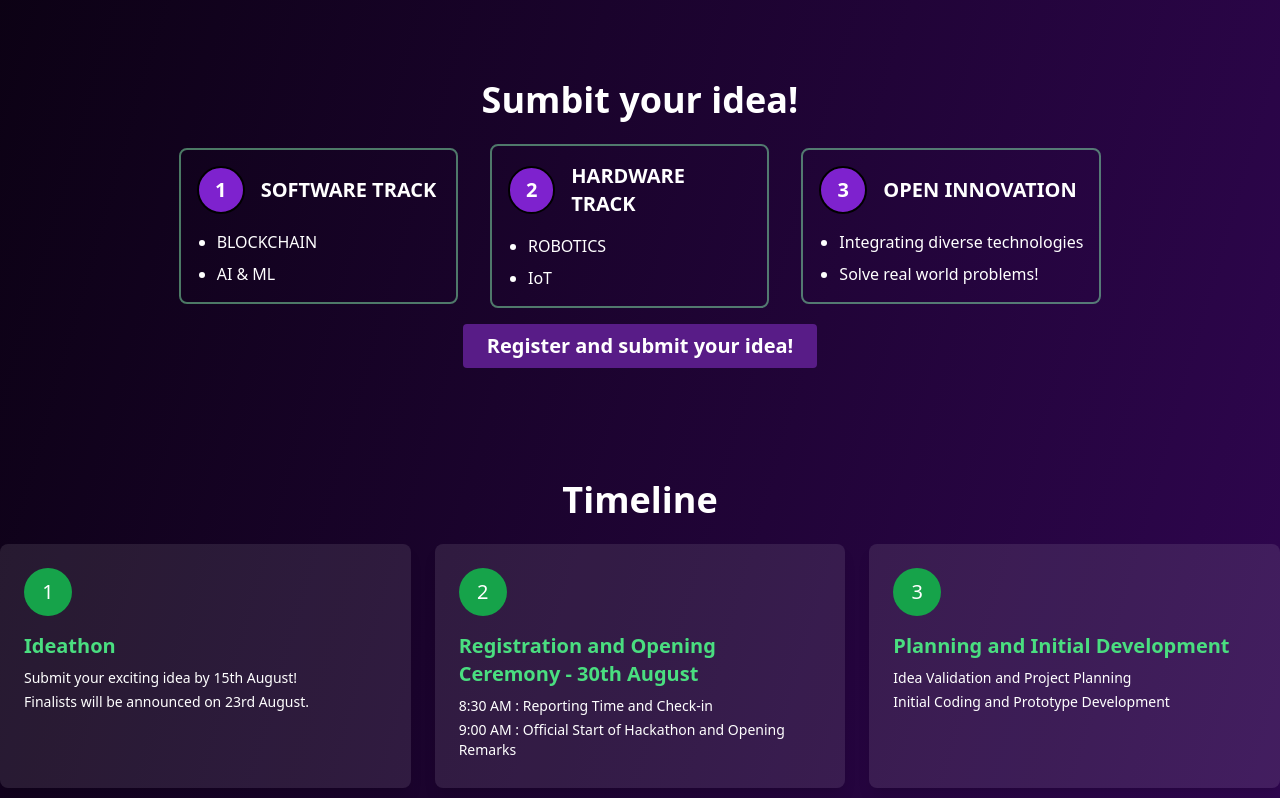
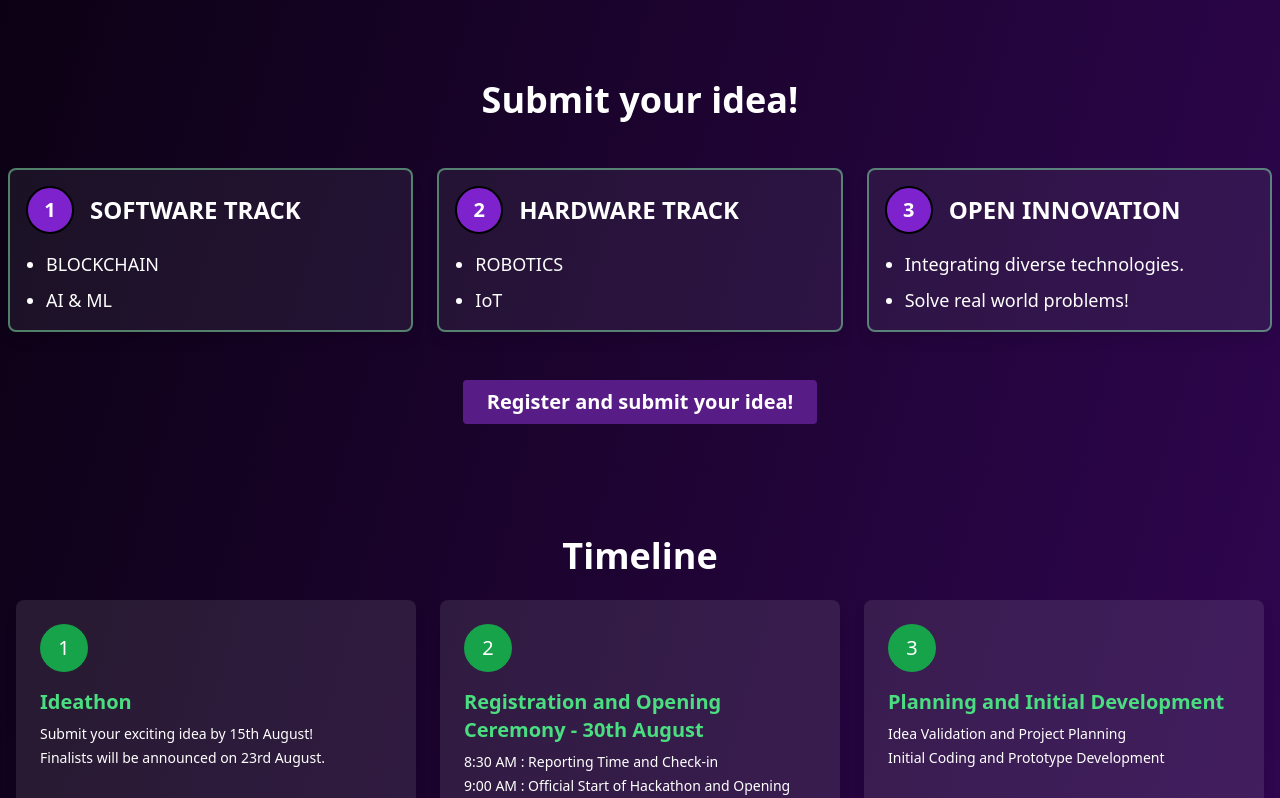
Before and after one commit to Amruthamsh/hack_colossus, a React (Vite) app: page / in a window 1280 px wide. Shown: the part 1820-2618 px from the top of the page. Built offline with nearby package versions, Linux system fonts and the light colour scheme.

Commit message:
final changes

```diff
--- a/src/components/AboutPage.tsx
+++ b/src/components/AboutPage.tsx
@@ -3,7 +3,7 @@ import bgcollege from "../assets/bgcollege.jpeg";
 const AboutPage = () => {
   return (
     <div className="container mx-auto px-4 pt-24" id="about">
-      <h1 className="text-4xl font-bold text-center mb-12">ABOUT US</h1>
+      <h1 className="text-4xl font-bold text-center mb-12">About Us</h1>
 
       <div className="flex justify-between mb-12">
         <div className="text-center">
--- a/src/components/Contact.tsx
+++ b/src/components/Contact.tsx
@@ -1,4 +1,4 @@
-import { FaInstagram, FaTumblr, FaLinkedin, FaYoutube } from "react-icons/fa";
+import { FaInstagram, FaLinkedin, FaYoutube, FaTwitter } from "react-icons/fa";
 
 const Contact = () => {
   return (
@@ -14,7 +14,7 @@ const Contact = () => {
 
           <div className="grid grid-cols-1 sm:grid-cols-2 lg:grid-cols-3 gap-6">
             <div>
-              <h2 className="text-xl font-semibold mb-4">Phone</h2>
+              <h2 className="text-xl font-bold mb-4">Phone</h2>
               <p className="text-lg">
                 Varun <span className="text-green-400 ml-2">+919353228225</span>
               </p>
@@ -25,7 +25,7 @@ const Contact = () => {
             </div>
 
             <div>
-              <h2 className="text-xl font-semibold mb-4">Email</h2>
+              <h2 className="text-xl font-bold mb-4">Email</h2>
               <p className="text-lg">
                 <a
                   href="mailto:colossus@drait.edu.in"
@@ -45,7 +45,7 @@ const Contact = () => {
             </div>
 
             <div>
-              <h2 className="text-xl font-semibold mb-4">Social</h2>
+              <h2 className="text-xl font-bold mb-4">Social</h2>
               <div className="flex justify-start space-x-6 text-2xl ">
                 <a
                   href="https://www.instagram.com/hackcolossus/"
@@ -57,7 +57,7 @@ const Contact = () => {
                   href="https://x.com/hackcolossus"
                   className="text-green-400 hover:text-purple-600"
                 >
-                  <FaTumblr />
+                  <FaTwitter />
                 </a>
                 <a
                   href="https://www.linkedin.com/company/hackcolossus"
--- a/src/components/Footer.tsx
+++ b/src/components/Footer.tsx
@@ -56,7 +56,7 @@ const Footer = () => {
               strokeLinecap="round"
               strokeLinejoin="round"
               strokeWidth="2"
-              d="M17 20h5V9a2 2 0 00-2-2h-4l-4-4-4 4H4a2 2 0 00-2 2v11h5m0 0h6m-6 0V10h6v10z"
+              d="M8 7V3M16 7V3M3 13h18M5 21h14M10 17h4"
             />
           </svg>
           <div>
--- a/src/components/Timeline.tsx
+++ b/src/components/Timeline.tsx
@@ -65,7 +65,7 @@ const Timeline = () => {
   ];
 
   return (
-    <div className="flex flex-col items-center pt-24" id="timeline">
+    <div className="flex flex-col items-center pt-24 px-4" id="timeline">
       <h1 className="text-center text-4xl font-bold text-white mb-6 ">
         Timeline
       </h1>
--- a/src/components/TracksPage.tsx
+++ b/src/components/TracksPage.tsx
@@ -1,63 +1,65 @@
-import React, { ReactNode } from "react";
 import RegisterButton from "./RegisterButton";
 
-interface TrackBoxProps {
-  number: number;
-  title: string;
-  children: ReactNode;
-}
+const TracksPage = () => {
+  const tracks = [
+    {
+      number: 1,
+      title: "SOFTWARE TRACK",
+      description: ["BLOCKCHAIN", "AI & ML"],
+    },
+    {
+      number: 2,
+      title: "HARDWARE TRACK",
+      description: ["ROBOTICS", "IoT"],
+    },
+    {
+      number: 3,
+      title: "OPEN INNOVATION",
+      description: [
+        "Integrating diverse technologies.",
+        "Solve real world problems!",
+      ],
+    },
+  ];
 
-const TracksPage: React.FC = () => {
   return (
-    <div id="tracks">
-      <h1 className="text-center text-4xl font-bold text-white pt-24">
-        Sumbit your idea!
+    <div id="tracks" className="pt-24">
+      <h1 className="text-center text-4xl font-bold text-white mb-12">
+        Submit your idea!
       </h1>
-      <div className=" text-white pt-6 flex justify-center items-center ">
-        <div className="relative flex flex-col md:flex-row items-center justify-center space-x-0 md:space-x-8 space-y-8 md:space-y-0">
-          <TrackBox number={1} title="SOFTWARE TRACK">
-            <ul className="list-disc pl-5 space-y-2">
-              <li className="whitespace-nowrap">BLOCKCHAIN</li>
-              <li className="whitespace-nowrap">AI & ML</li>
-            </ul>
-          </TrackBox>
-          <TrackBox number={2} title="HARDWARE TRACK">
-            <ul className="list-disc pl-5 space-y-2">
-              <li className="whitespace-nowrap">ROBOTICS</li>
-              <li className="whitespace-nowrap">IoT</li>
-            </ul>
-          </TrackBox>
-          <TrackBox number={3} title="OPEN INNOVATION">
-            <ul className="list-disc pl-5 space-y-2">
-              <li className="whitespace-nowrap">
-                Integrating diverse technologies
-              </li>
-              <li className="whitespace-nowrap">Solve real world problems!</li>
-            </ul>
-          </TrackBox>
+      <div className="container mx-auto px-2">
+        <div className="grid gap-6 sm:grid-cols-1 md:grid-cols-2 lg:grid-cols-3">
+          {tracks.map((track, index) => (
+            <div
+              key={index}
+              className="relative border-2 border-green-300/50 rounded-lg p-4 bg-gray-400/10 shadow-lg transition-transform transform hover:scale-105 hover:shadow-xl hover:bg-gray-800/40"
+            >
+              <div className="flex items-center mb-4">
+                <div className="flex items-center">
+                  <div className="w-10 h-10 md:w-12 md:h-12 rounded-full flex items-center justify-center text-lg md:text-xl font-bold bg-purple-700 border-2 border-black text-white">
+                    {track.number}
+                  </div>
+                  <h2 className="ml-4 text-2xl font-bold text-white">
+                    {track.title}
+                  </h2>
+                </div>
+              </div>
+              <ul className="list-disc pl-5 space-y-2">
+                {track.description.map((desc, i) => (
+                  <li key={i} className="text-lg text-white whitespace-nowrap">
+                    {desc}
+                  </li>
+                ))}
+              </ul>
+            </div>
+          ))}
         </div>
-      </div>
-      <div className="flex justify-center">
-        <RegisterButton name="Register and submit your idea!" />
+        <div className="flex justify-center mt-8">
+          <RegisterButton name="Register and submit your idea!" />
+        </div>
       </div>
     </div>
   );
 };
 
-const TrackBox: React.FC<TrackBoxProps> = ({ number, title, children }) => {
-  return (
-    <div className="relative border-2 border-green-300/50 rounded-lg p-4 w-full max-w-md">
-      <div className="flex items-center mb-4">
-        <div className="w-10 h-10 md:w-12 md:h-12 rounded-full flex items-center justify-center text-lg md:text-xl font-bold bg-purple-700 border-2 border-black  text-white">
-          {number}
-        </div>
-        <h2 className="ml-4 text-lg md:text-xl font-bold text-white">
-          {title}
-        </h2>
-      </div>
-      {children}
-    </div>
-  );
-};
-
 export default TracksPage;
```
